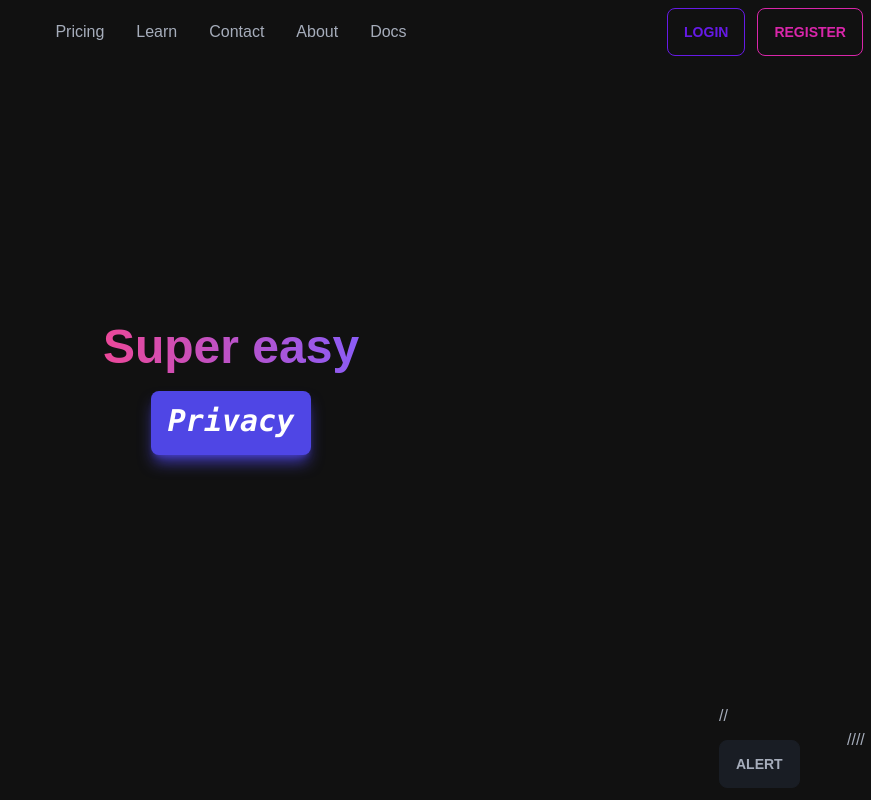
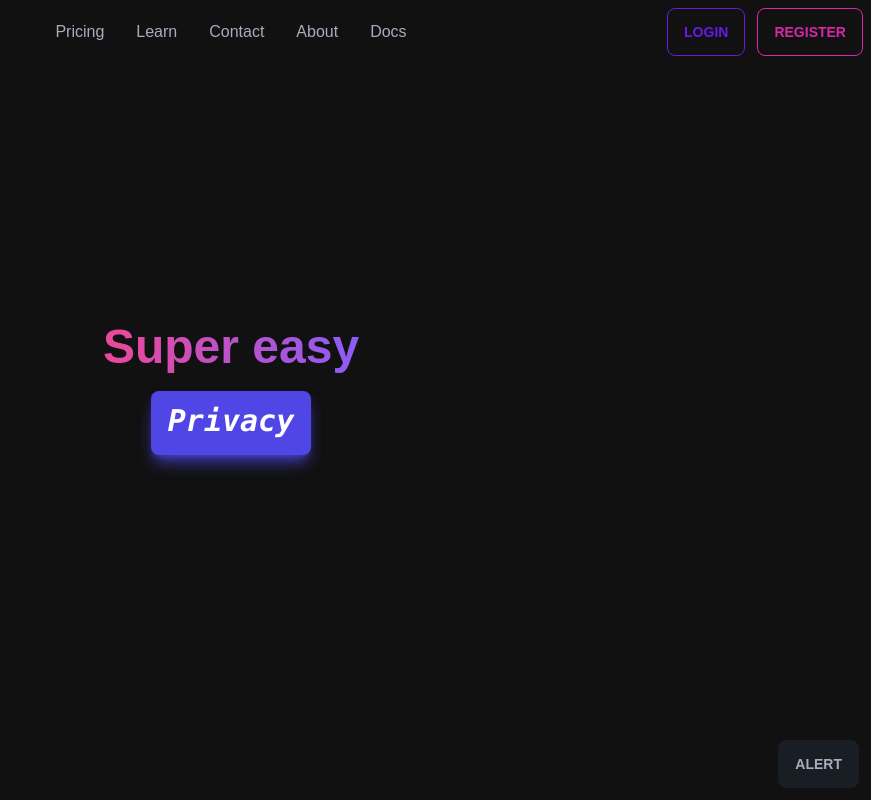
Before and after one commit to EgloDevelopment/Website, a React (Vite) app: page / in a window 1280 px wide. Shown: the top 800 px of the page, without its empty margins (409-1280 px from the left). Built offline with nearby package versions, Linux system fonts and the light colour scheme.

Commit message:
Update Home.jsx

```diff
--- a/src/Pages/Home.jsx
+++ b/src/Pages/Home.jsx
@@ -228,9 +228,6 @@ function App() {
       <Footer />
 
       <div className="fixed m-3 bottom-0 right-0 z-50">
-        //<span className="flex h-3 w-3 ml-32">
-          //<span className="animate-ping relative inline-flex rounded-full h-3 w-3 bg-sky-500 mt-2 z-50"></span>
-        //</span>
         <label htmlFor="NF" className="btn position-absolute">
           Alert
         </label>
```
